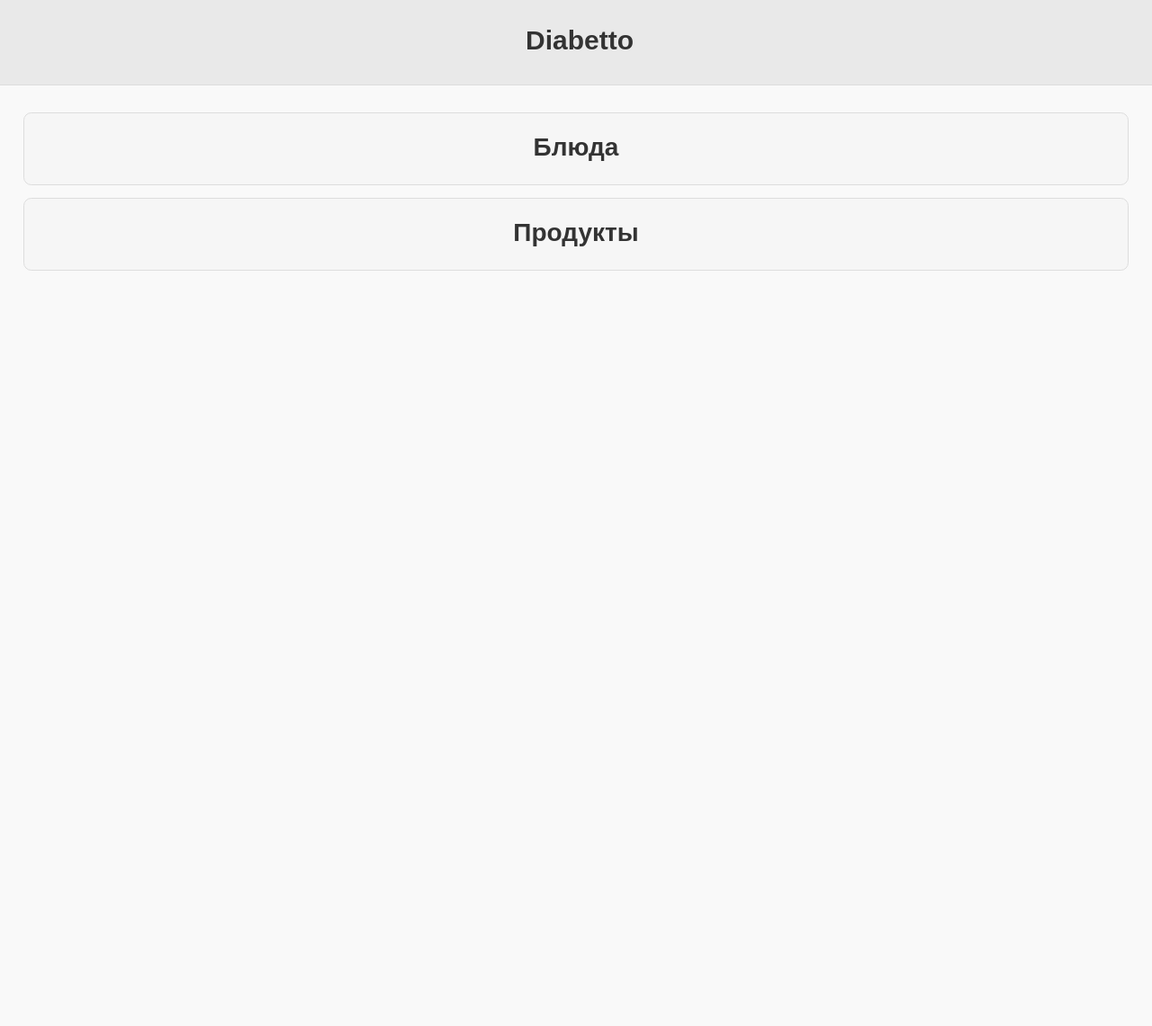
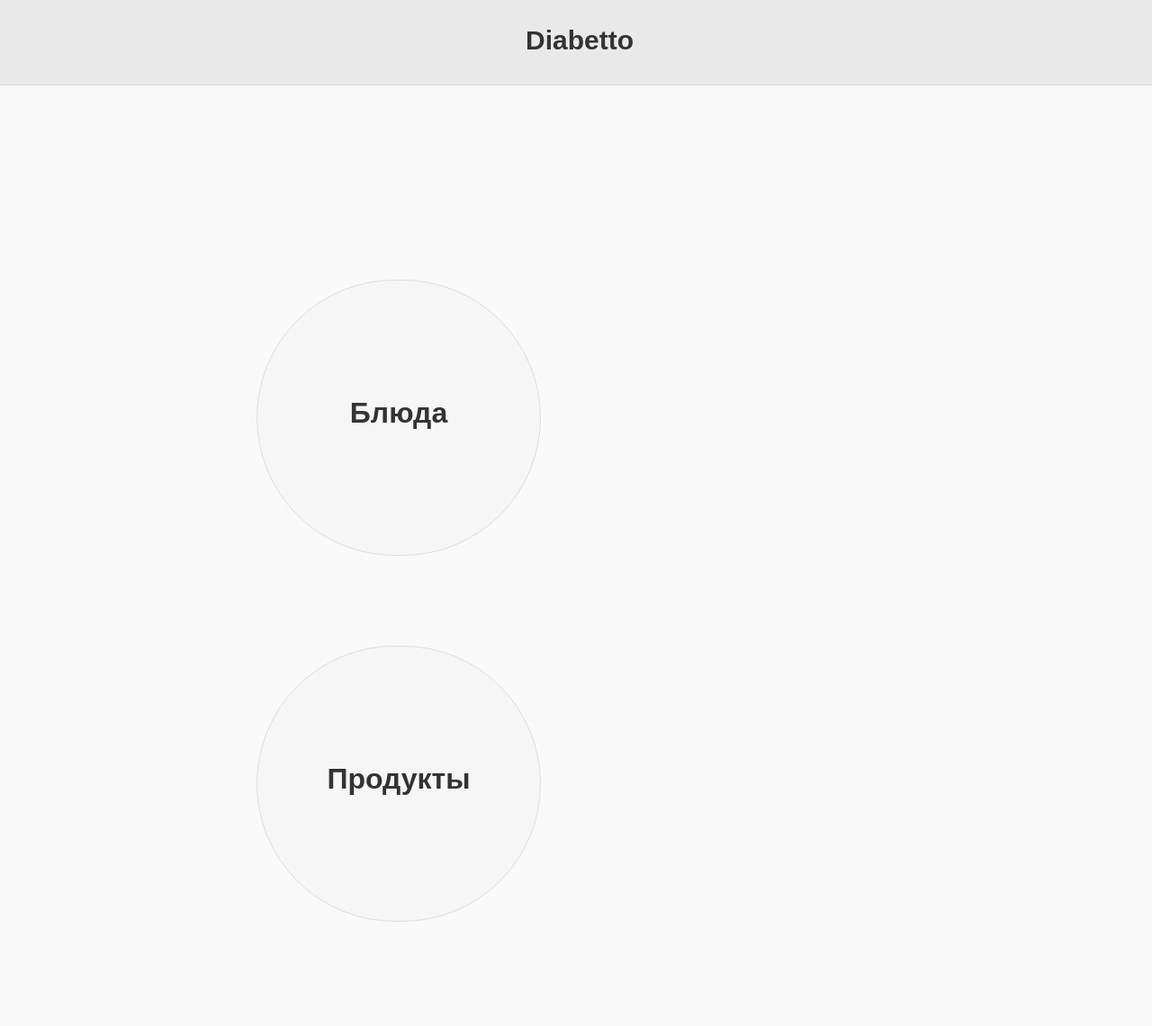
Before and after one commit to umax/diabetto2, a Django app: page / in a window 1280 px wide. Shown: the whole page at 90% size. Before the commit the page ends 301 px from the top, so only its background shows below. Run offline with Django 3.2, Linux system fonts and the light colour scheme.

Commit message:
CSS art.

```diff
--- a/diabetto/static/css/styles.css
+++ b/diabetto/static/css/styles.css
@@ -38,13 +38,13 @@
 .ui-header .ui-btn-icon-top:after,
 .ui-header .ui-btn-icon-bottom:after,
 .portions-container .ui-btn-icon-notext:after {
-    margin-left: -35px;
+    margin-left: -37px;
 }
 .ui-header .ui-btn-icon-notext:after,
 .ui-header .ui-btn-icon-left:after,
 .ui-header .ui-btn-icon-right:after,
 .portions-container .ui-btn-icon-notext:after {
-    margin-top: -35px;
+    margin-top: -37px;
 }
 .ui-header .ui-btn-icon-left:after,
 .ui-header .ui-btn-icon-right:after,
@@ -52,8 +52,8 @@
 .ui-header .ui-btn-icon-bottom:after,
 .ui-header .ui-btn-icon-notext:after,
 .portions-container .ui-btn-icon-notext:after {
-    height: 70px;
-    width: 70px;
+    height: 74px;
+    width: 74px;
 }
 .ui-header .ui-icon-back:after,
 .ui-header .ui-icon-plus:after,
@@ -61,7 +61,7 @@
 .ui-header .ui-icon-delete:after,
 .portions-container .ui-icon-minus:after,
 .portions-container .ui-icon-plus:after {
-    background-size: 35px 35px;
+    background-size: 37px 37px;
 }
 .ui-btn-icon-notext.ui-btn-corner-all, .ui-btn-icon-notext.ui-corner-all {
     border-radius: 2.5em;
@@ -93,8 +93,16 @@
 
 /* main menu buttons */
 .main-menu-button {
-    height: 40px;
-    font-size: 28px;
+    font-size: 32px;
+    line-height: 250px;
+    width: 250px;
+    height: 260px;
+    border-radius: 250px !important;
+    margin-bottom: 100px;
+}
+.main-menu-container {
+    margin-top: 200px;
+    margin-left: 259px;
 }
 
 
--- a/templates/index.html
+++ b/templates/index.html
@@ -1,6 +1,8 @@
 {% extends 'base.html' %}
 
 {% block content %}
-    <a href="{% url 'index_dish' %}" class="ui-btn ui-corner-all main-menu-button" data-ajax="false">Блюда</a>
-    <a href="{% url 'index_category' %}" class="ui-btn ui-corner-all main-menu-button" data-ajax="false">Продукты</a>
+    <div class="main-menu-container">
+        <a href="{% url 'index_dish' %}" class="ui-btn ui-corner-all main-menu-button" data-ajax="false">Блюда</a>
+        <a href="{% url 'index_category' %}" class="ui-btn ui-corner-all main-menu-button" data-ajax="false">Продукты</a>
+    </div>
 {% endblock content %}
```
